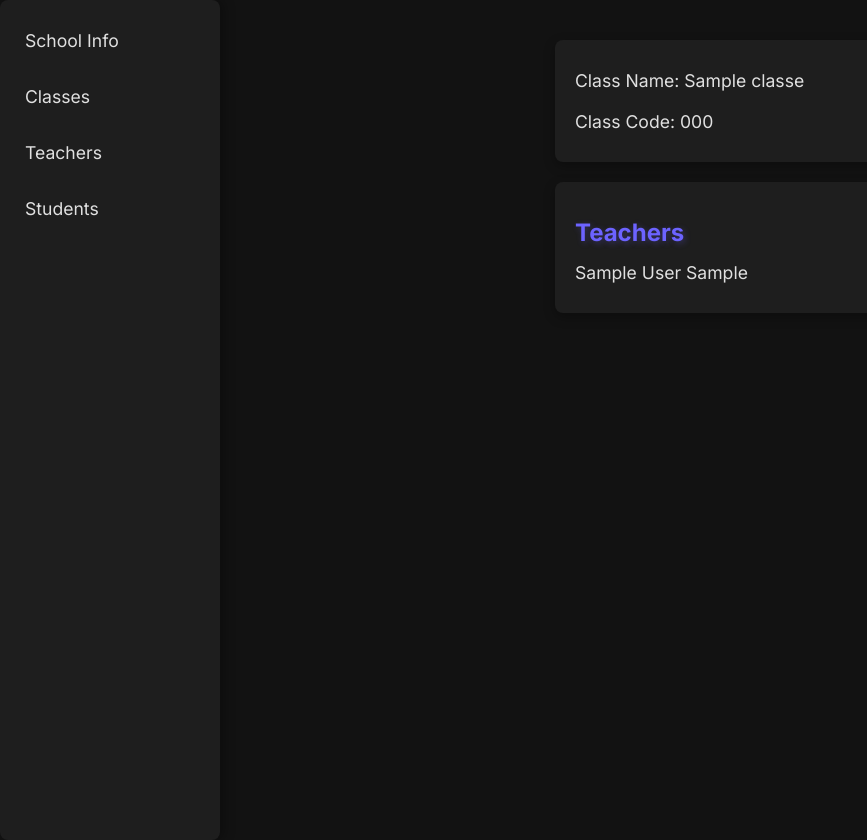
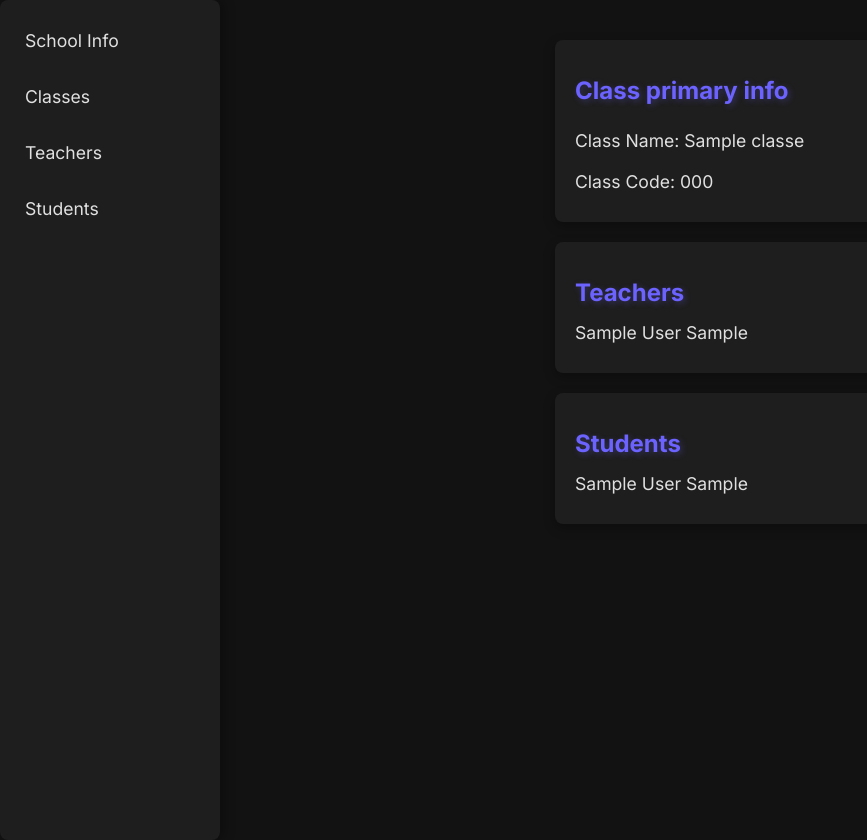
Before and after one commit to SEPAD-Project/WebApplication, a Flask app: template app/templates/class/class_info.html in a window 1280 px wide. Shown: the whole page, without its empty margins (0-867 px from the left). Run offline with Flask 3, Linux system fonts and the light colour scheme; the template is opened without the code that fills it: values that come from a table or form of the project are taken from there, others are empty; tables that the repository leaves empty hold one stand-in row (values such as "Sample post").

Commit message:
add students part

```diff
--- a/app/routes/class_routes.py
+++ b/app/routes/class_routes.py
@@ -3,6 +3,7 @@ from flask_login import current_user, login_required
 from app import db
 from app.models._class import Class
 from app.models.teacher import Teacher
+from app.models.student import Student
 from app.utils.generate_class_code import generate_class_code
 
 
@@ -50,5 +51,6 @@ def go_to_class_info(class_name):
     class_ = Class.query.filter(Class.class_code == class_code).first()
 
     teachers = [Teacher.query.filter(Teacher.teacher_national_code == national_code).first() for national_code in class_.teachers]
+    students = Student.query.filter(Student.class_code == class_.class_code).all()
 
-    return render_template('class/class_info.html', data=class_, teachers=teachers)
+    return render_template('class/class_info.html', data=class_, teachers=teachers, students=students)
--- a/app/static/css/class/class_info.css
+++ b/app/static/css/class/class_info.css
@@ -68,6 +68,14 @@ body {
     box-shadow: 0 4px 12px rgba(0, 0, 0, 0.3);
 }
 
+#primary-info h1 {
+    color: #6C63FF;
+    font-size: 1.5rem;
+    font-weight: bold;
+    text-shadow: 2px 2px 6px rgba(108, 99, 255, 0.3);
+    margin-bottom: 15px;
+}
+
 /* Teachers Section */
 #teacher-area {
     background: #1E1E1E;
@@ -75,6 +83,7 @@ body {
     color: #E0E0E0;
     padding: 20px;
     width: 350px;
+    margin-bottom: 20px;
     box-shadow: 0 4px 12px rgba(0, 0, 0, 0.3);
 }
 
@@ -92,6 +101,29 @@ body {
     margin: 10px 0;
 }
 
+#student-area {
+    background: #1E1E1E;
+    border-radius: 8px;
+    color: #E0E0E0;
+    padding: 20px;
+    width: 350px;
+    box-shadow: 0 4px 12px rgba(0, 0, 0, 0.3);
+}
+
+#student-area h1 {
+    color: #6C63FF;
+    font-size: 1.5rem;
+    font-weight: bold;
+    text-shadow: 2px 2px 6px rgba(108, 99, 255, 0.3);
+    margin-bottom: 15px;
+}
+
+#students-list p {
+    color: #E0E0E0;
+    font-size: 1.1rem;
+    margin: 10px 0;
+}
+
 /* Paragraph Styles */
 p {
     color: #E0E0E0;
--- a/app/templates/class/class_info.html
+++ b/app/templates/class/class_info.html
@@ -20,6 +20,7 @@
     <div id="content-area">
         <!-- Class Information -->
         <div id="primary-info">
+            <h1>Class primary info</h1>
             <p>Class Name: {{ data.class_name }}</p>
             <p>Class Code: {{ data.class_code }}</p>
         </div>
@@ -29,7 +30,16 @@
             <h1>Teachers</h1>
             <div id="teacher-list">
                 {% for teacher in teachers %}
-                <p>{{ teacher.teacher_name }} {{teacher.teacher_family }}</p>
+                <p>{{ teacher.teacher_name }} {{ teacher.teacher_family }}</p>
+                {% endfor %}
+            </div>
+        </div>
+
+        <div id="student-area">
+            <h1>Students</h1>
+            <div id="students-list">
+                {% for student in students %}
+                <p>{{ student.student_name }} {{ student.student_family }}</p>
                 {% endfor %}
             </div>
         </div>
```
